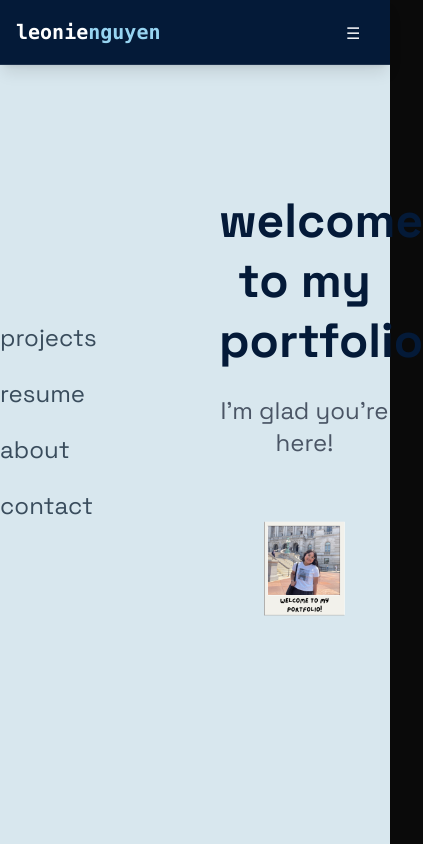
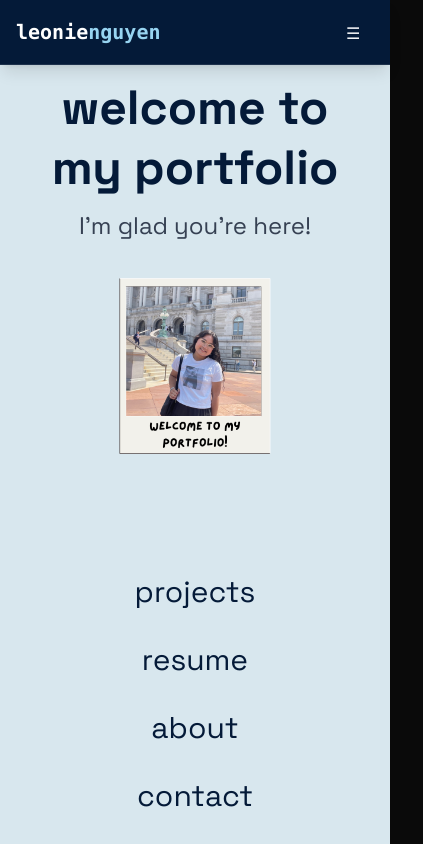
Before and after one commit to khuenguyen1701/leonie-portfolio, a React (Vite) app: page / in a window 390 px wide. Shown: the top 844 px of the page, 423 px wide, since content can reach past the window. Built offline with nearby package versions, Linux system fonts and the light colour scheme.

Commit message:
responsive

```diff
--- a/src/components/sections/Home.jsx
+++ b/src/components/sections/Home.jsx
@@ -1,53 +1,65 @@
-import {RevealOnScroll} from "../RevealOnScroll";
-import homeAva from "./img/homeAva.png"
-import prj from "./img/prj.png"
-import resume from "./img/resume.png"
-import about from "./img/about.png"
-import contact from "./img/contact.png"
+import { RevealOnScroll } from "../RevealOnScroll";
+import homeAva from "./img/homeAva.png";
 
 export const Home = () => {
   return (
     <section
       id="home"
-            className="min-h-screen flex items-center justify-center relative bg-[#d8e7ee]">
+      className="min-h-screen flex items-center justify-center relative bg-[#d8e7ee] pt-12 sm:pt-16 md:pt-24"
+    >
+      <RevealOnScroll>
+        <div className="mx-auto max-w-6xl grid grid-cols-1 md:grid-cols-2 gap-12 md:gap-16 items-center px-6 md:px-12">
+          {/* LEFT COLUMN */}
+          <div className="relative flex flex-col items-center justify-center text-center translate-y-4 sm:translate-y-6">
+            {/* TEXT ABOVE IMAGE */}
+            <div className="absolute -top-8 md:-top-12 z-10 w-full flex flex-col items-center">
+              <h1 className="text-5xl md:text-6xl font-bold text-[#041a38] leading-tight">
+                welcome to my portfolio
+              </h1>
+              <p className="text-gray-700 text-2xl mt-3">
+                I'm glad you're here!
+              </p>
+            </div>
 
-            <RevealOnScroll>
-            <div className="mx-auto max-w-6xl grid grid-cols-2 gap-12 items-center">
-            {/* LEFT: links */}
-            <nav className="flex flex-col justify-center md:justify-start gap-6 text-2xl font-pixelify text-left md:pl-8">
-                <a href="#projects" className="text-[#394c5c] hover:text-[#041a38] transition">projects</a>
+            {/* IMAGE BELOW */}
+            <img
+              src={homeAva}
+              alt="avatar"
+              className="w-[20rem] sm:w-[24rem] md:w-[28rem] lg:w-[30rem] h-auto object-cover rounded-2xl mt-24"
+            />
+          </div>
+
+          {/* RIGHT COLUMN */}
+          <nav className="flex flex-col items-center justify-center gap-8 text-3xl font-pixelify text-center translate-y-4 sm:translate-y-6">
             <a
-                href="https://drive.google.com/file/d/1e7mJPeCmKgCbrYojQ2q1UFeHbSvVQyBB/view?usp=sharing"
+              href="#projects"
+              className="text-[#041a38] hover:text-rose-700 transition"
+            >
+              projects
+            </a>
+            <a
+              href="https://drive.google.com/file/d/1zxF_td3WLaTobiZpPT_2bt_ZAyrJhO4T/view?usp=sharing"
               target="_blank"
               rel="noopener noreferrer"
-                className="text-[#394c5c] hover:text-[#041a38] transition"
+              className="text-[#041a38] hover:text-rose-700 transition"
             >
               resume
             </a>
-                <a href="#about" className="text-[#394c5c] hover:text-[#041a38] transition">about</a>
-                <a href="#contact" className="text-[#394c5c] hover:text-[#041a38] transition">contact</a>
+            <a
+              href="#about"
+              className="text-[#041a38] hover:text-rose-700 transition"
+            >
+              about
+            </a>
+            <a
+              href="#contact"
+              className="text-[#041a38] hover:text-rose-700 transition"
+            >
+              contact
+            </a>
           </nav>
-
-            {/* RIGHT: the rest */}
-            <div className="space-y-6 text-center md:text-left">
-            <h1 className="text-5xl md:text-6xl font-bold text-[#041a38] leading-tight">
-                welcome to my portfolio
-            </h1>
-
-            <p
-                className="text-gray-600 text-2xl max-w-lg"
-            >
-                I'm glad you're here!
-            </p>
-
-            <img
-                src={homeAva}
-                alt="avatar"
-                className="w-60 h-auto object-cover rounded-xl transition-transform duration-300 hover:-translate-y-2"
-            />
-            </div>
         </div>
       </RevealOnScroll>
     </section>
-    )
-}
+  );
+};
--- a/src/components/sections/Projects.jsx
+++ b/src/components/sections/Projects.jsx
@@ -7,6 +7,7 @@ import heartpeak from "./img/heartpeak.png";
 import pictograms from "./img/pictograms.png";
 import theatre from "./img/theatre.png";
 import tropically from "./img/tropically.png";
+import pokemon from "./img/pokemon.png";
 
 
 export const Projects = () => {
@@ -172,7 +173,7 @@ export const Projects = () => {
 
         <div className="flex flex-col p-5 rounded-xl border border-white/10 bg-[#041a38] hover:-translate-y-1 hover:border-rose-500/30 hover:shadow-[0_2px_8px_rgba(59,130,246,0.2)] transition">
             <h3 className="text-2xl font-bold text-white flex justify-center">Pokedex</h3>
-            <img src={heartpeak} alt="avatar" className="my-5 w-100 h-50 object-cover rounded-lg"/>
+            <img src={pokemon} alt="avatar" className="my-5 w-100 h-50 object-cover rounded-lg"/>
             <p className="text-white mb-3">A fun an interactive Pokemon 🕹️ dictionary where users can look for their favorite Pokemon and find their data 📈.
             </p>
             <div className="flex flex-wrap gap-2 mb-4">
```
Also changed, not shown: 1 other file (tests, documents, lock files or other folders). Lines whose indentation alone changed are shown as unchanged.
